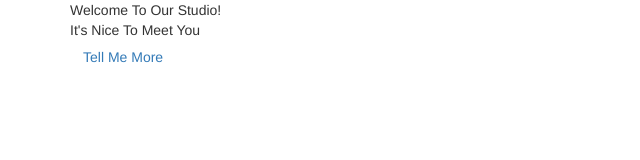
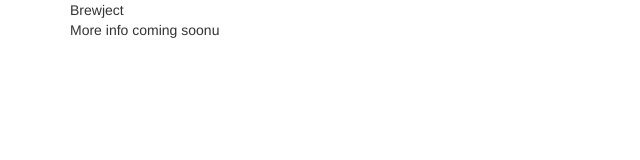
Before and after one commit to darrengordon91/Brewjectsite, a plain HTML site: page index.html in a window 1280 px wide. Shown: the whole page, without its empty margins (0-640 px from the left). Drawn offline with nearby package versions, Linux system fonts and the light colour scheme.

Commit message:
Update index.html

```diff
--- a/index.html
+++ b/index.html
@@ -22,9 +22,9 @@
  <header>
         <div class="container">
             <div class="intro-text">
-                <div class="intro-lead-in">Welcome To Our Studio!</div>
-                <div class="intro-heading">It's Nice To Meet You</div>
-                <a href="#services" class="page-scroll btn btn-xl">Tell Me More</a>
+                <div class="intro-lead-in">Brewject</div>
+                <div class="intro-heading">More info coming soonu</div>
+
             </div>
         </div>
     </header>
```
